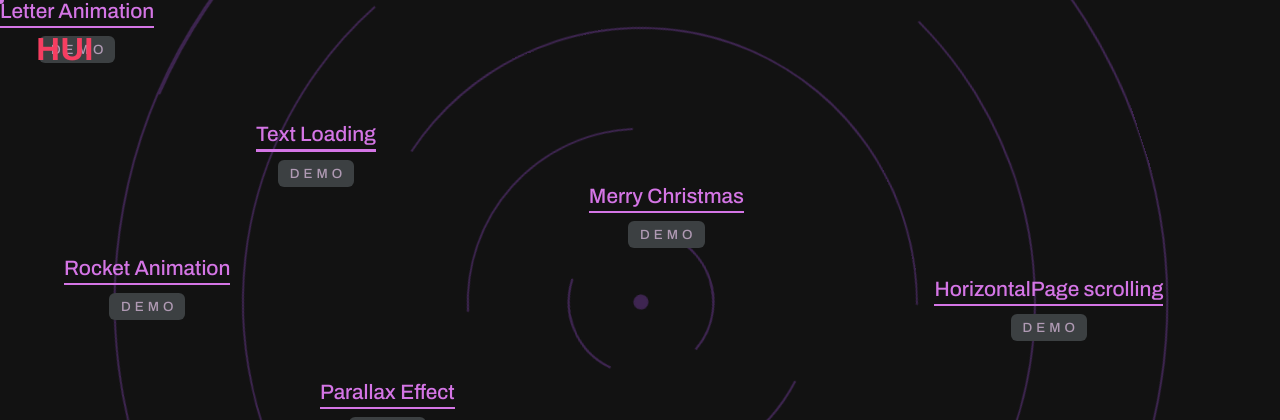
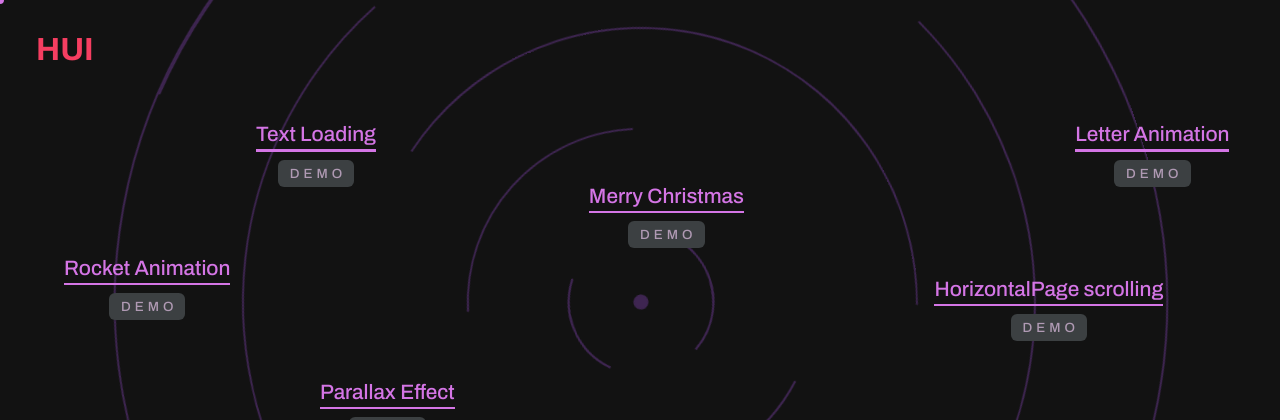
Before and after one commit to H2-won/HUI, a Flask app: page / in a window 1280 px wide. Shown: the top 420 px of the page. Run offline with Flask 2, Linux system fonts and the light colour scheme; some web fonts are replaced.

Commit message:
Update Letter animation (22.01.06)

```diff
--- a/src/static/css/main.css
+++ b/src/static/css/main.css
@@ -1,14 +1,14 @@
-@import url('https://fonts.googleapis.com/css2?family=Frank+Ruhl+Libre:wght@700&display=swap');
-@import url('https://fonts.googleapis.com/css2?family=Archivo:wght@500;700&display=swap');
+@import url("https://fonts.googleapis.com/css2?family=Frank+Ruhl+Libre:wght@700&display=swap");
+@import url("https://fonts.googleapis.com/css2?family=Archivo:wght@500;700&display=swap");
 
 :root {
-  --deepPurple: #3E2551;
-  --purple: #D475E5;
-  --darkPurple: #B09AB4;
-  --red: #F63E61;
-  --darkPink: #FF6582;
+  --deepPurple: #3e2551;
+  --purple: #d475e5;
+  --darkPurple: #b09ab4;
+  --red: #f63e61;
+  --darkPink: #ff6582;
   --dark: #121212;
-  --darkGray: #3C4042;
+  --darkGray: #3c4042;
 }
 
 * {
@@ -16,7 +16,7 @@
   padding: 0;
   cursor: none;
   /* font-family: 'Frank Ruhl Libre', serif; */
-  font-family: 'Archivo', sans-serif;
+  font-family: "Archivo", sans-serif;
 }
 
 body {
@@ -27,13 +27,12 @@ body {
   background: var(--dark);
 }
 
-
 /* --------------------- background animation -------------------- */
 .svgContainer {
   z-index: 0;
   position: absolute;
   width: 100vw;
-  top:-26.25vw;
+  top: -26.25vw;
   /* position: absolute;
   top:-25vw;
   left:50%;
@@ -98,11 +97,11 @@ svg {
   font-size: 1.3rem;
   position: absolute;
   color: var(--purple);
-  transition: .3s all;
+  transition: 0.3s all;
 }
 
 .componentTitle {
-  transition: .3s all;
+  transition: 0.3s all;
 }
 
 .componentLine {
@@ -112,7 +111,7 @@ svg {
   background: var(--purple);
   text-align: center;
   margin: 4px 0 8px 0;
-  transition: .3s all;
+  transition: 0.3s all;
 }
 
 .componentBtn {
@@ -122,9 +121,8 @@ svg {
   border-radius: 6px;
   padding: 6px 8px 6 12px;
   letter-spacing: 4px;
-  transition: .3s all;
+  transition: 0.3s all;
 }
-
 
 .component:nth-child(1) {
   left: 5%;
@@ -181,7 +179,12 @@ svg {
   top: 12%;
 }
 
-.cursor{
+.component:nth-child(12) {
+  left: 84%;
+  top: 12%;
+}
+
+.cursor {
   z-index: 3;
   position: fixed;
   width: 0;
@@ -193,7 +196,7 @@ svg {
   transition: width 0.2s, height 0.2s;
 }
 
-.component:hover ~ .cursor{
+.component:hover ~ .cursor {
   width: 8rem !important;
   height: 8rem !important;
   border: 2.2px solid var(--red) !important;
```
